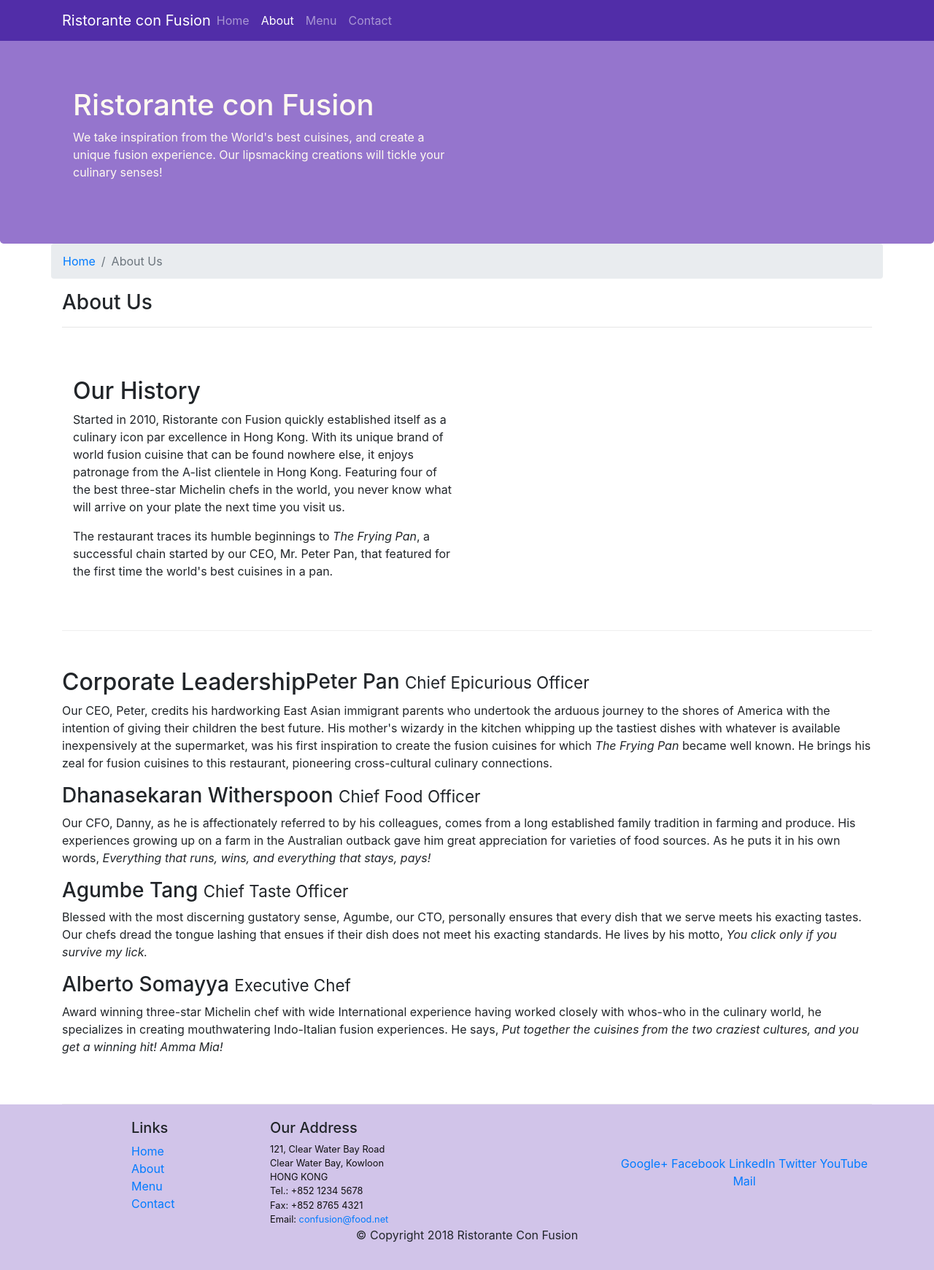
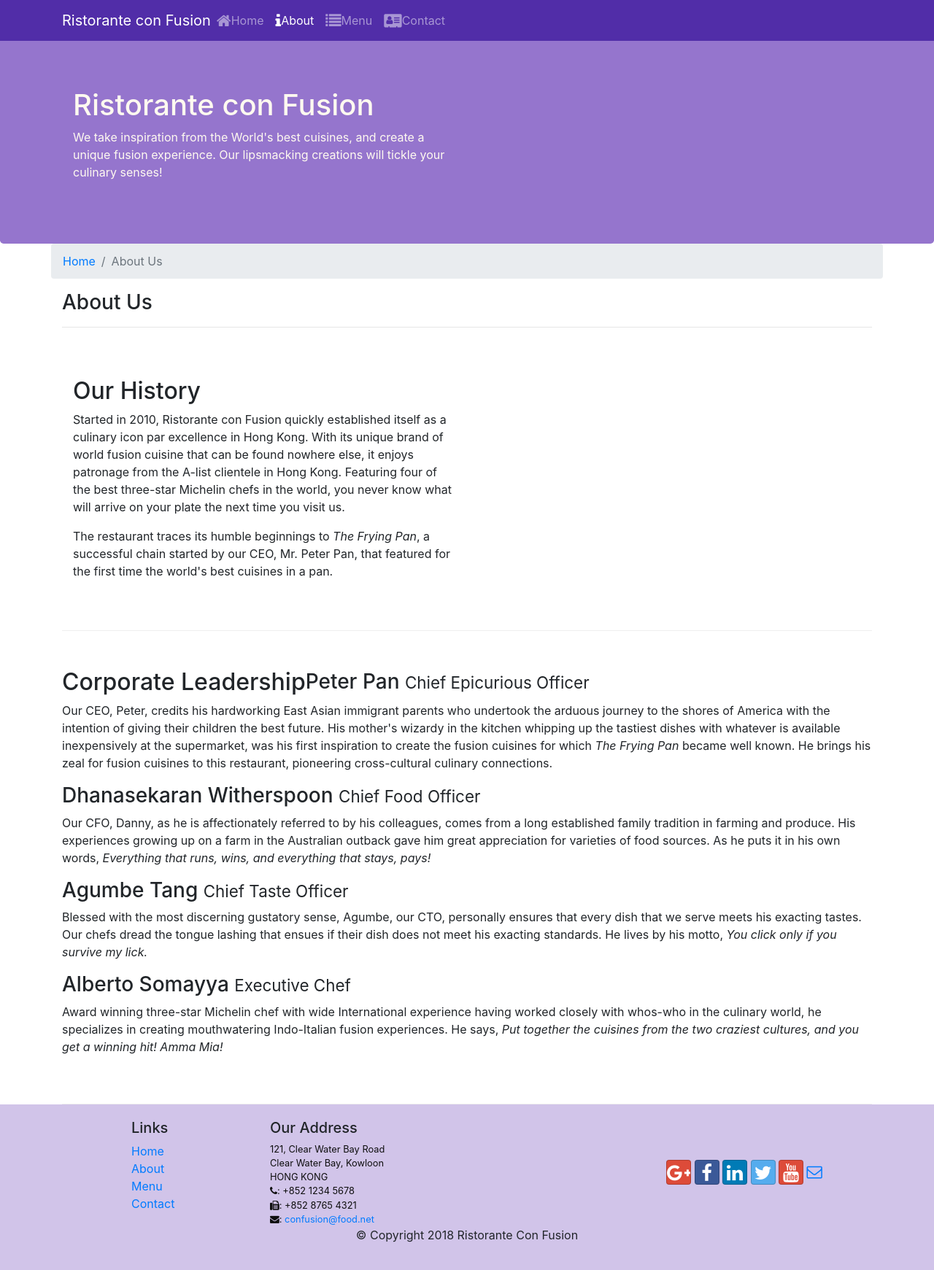
Before and after one commit to karthikb2701/Restaurant-website, a website: page aboutus.html in a window 1280 px wide. Shown: the whole page at 73% size. Drawn offline with nearby package versions, Linux system fonts and the light colour scheme.

Commit message:
icon fonts

```diff
--- a/aboutus.html
+++ b/aboutus.html
@@ -11,6 +11,8 @@
 
       <!-- Bootstrap CSS -->
      <link rel="stylesheet" href="node_modules/bootstrap/dist/css/bootstrap.min.css">
+     <link rel="stylesheet" href="node_modules/font-awesome/css/font-awesome.min.css">
+    <link rel="stylesheet" href="node_modules/bootstrap-social/bootstrap-social.css">
      <link rel="stylesheet" href="./css/style.css">
 
 </head>
@@ -29,11 +31,11 @@
 
 
                <ul class="navbar-nav mr-auto">
-                   <li class="nav-item"><a class="nav-link" href="./index.html">Home</a></li>
-                   <li class="nav-item active"><a class="nav-link" href="./aboutus.html">About</a></li>
+                   <li class="nav-item"><a class="nav-link" href="./index.html"><span class="fa fa-home fa-lg"></span>Home</a></li>
+                   <li class="nav-item active"><a class="nav-link" href="./aboutus.html"><span class="fa fa-info fa-lg"></span>About</a></li>
 
-                   <li class="nav-item"><a class="nav-link" href="#">Menu</a></li>
-                   <li class="nav-item"><a class="nav-link" href="#">Contact</a></li>
+                   <li class="nav-item"><a class="nav-link" href="#"><span class="fa fa-list fa-lg"></span>Menu</a></li>
+                   <li class="nav-item"><a class="nav-link" href="#"><span class="fa fa-address-card fa-lg"></span>Contact</a></li>
 
 
                </ul>
@@ -113,19 +115,19 @@
 		              121, Clear Water Bay Road<br>
 		              Clear Water Bay, Kowloon<br>
 		              HONG KONG<br>
-		              Tel.: +852 1234 5678<br>
-		              Fax: +852 8765 4321<br>
-		              Email: <a href="mailto:confusion@food.net">confusion@food.net</a>
+                      <i class="fa fa-phone"></i>: +852 1234 5678<br>
+		              <i class="fa fa-fax"></i>: +852 8765 4321<br>
+		              <i class="fa fa-envelope"></i>: <a href="mailto:confusion@food.net">confusion@food.net</a>
 		           </address>
                 </div>
                 <div class="col-12 col-sm-4 align-self-center">
                     <div class="text-center">
-                        <a href="http://google.com/+">Google+</a>
-                        <a href="http://www.facebook.com/profile.php?id=">Facebook</a>
-                        <a href="http://www.linkedin.com/in/">LinkedIn</a>
-                        <a href="http://twitter.com/">Twitter</a>
-                        <a href="http://youtube.com/">YouTube</a>
-                        <a href="mailto:">Mail</a>
+                        <a class="btn btn-social-icon btn-google" href="http://google.com/+"><i class="fa fa-google-plus fa-lg"></i></a>
+                        <a class="btn btn-social-icon btn-facebook" href="http://www.facebook.com/profile.php?id="><i class="fa fa-facebook fa-lg"></i></a>
+                        <a class="btn btn-social-icon btn-linkedin" href="http://www.linkedin.com/in/"><i class="fa fa-linkedin fa-lg"></i></a>
+                        <a class="btn btn-social-icon btn-twitter" href="http://twitter.com/"><i class="fa fa-twitter fa-lg"></i></a>
+                        <a class="btn btn-social-icon btn-google" href="http://youtube.com/"><i class="fa fa-youtube fa-lg"></i></a>
+                        <a href="mailto:"><i class="fa fa-envelope-o fa-lg"></i></a>
                     </div>
                 </div>
            </div>
--- a/package.json
+++ b/package.json
@@ -15,6 +15,8 @@
   },
   "dependencies": {
     "bootstrap": "^4.0.0",
+    "bootstrap-social": "^5.1.1",
+    "font-awesome": "^4.7.0",
     "jquery": "^3.3.1",
     "popper.js": "^1.12.9"
   }
```
Also changed, not shown: index.html (+18 -16 lines), 1 other file.
